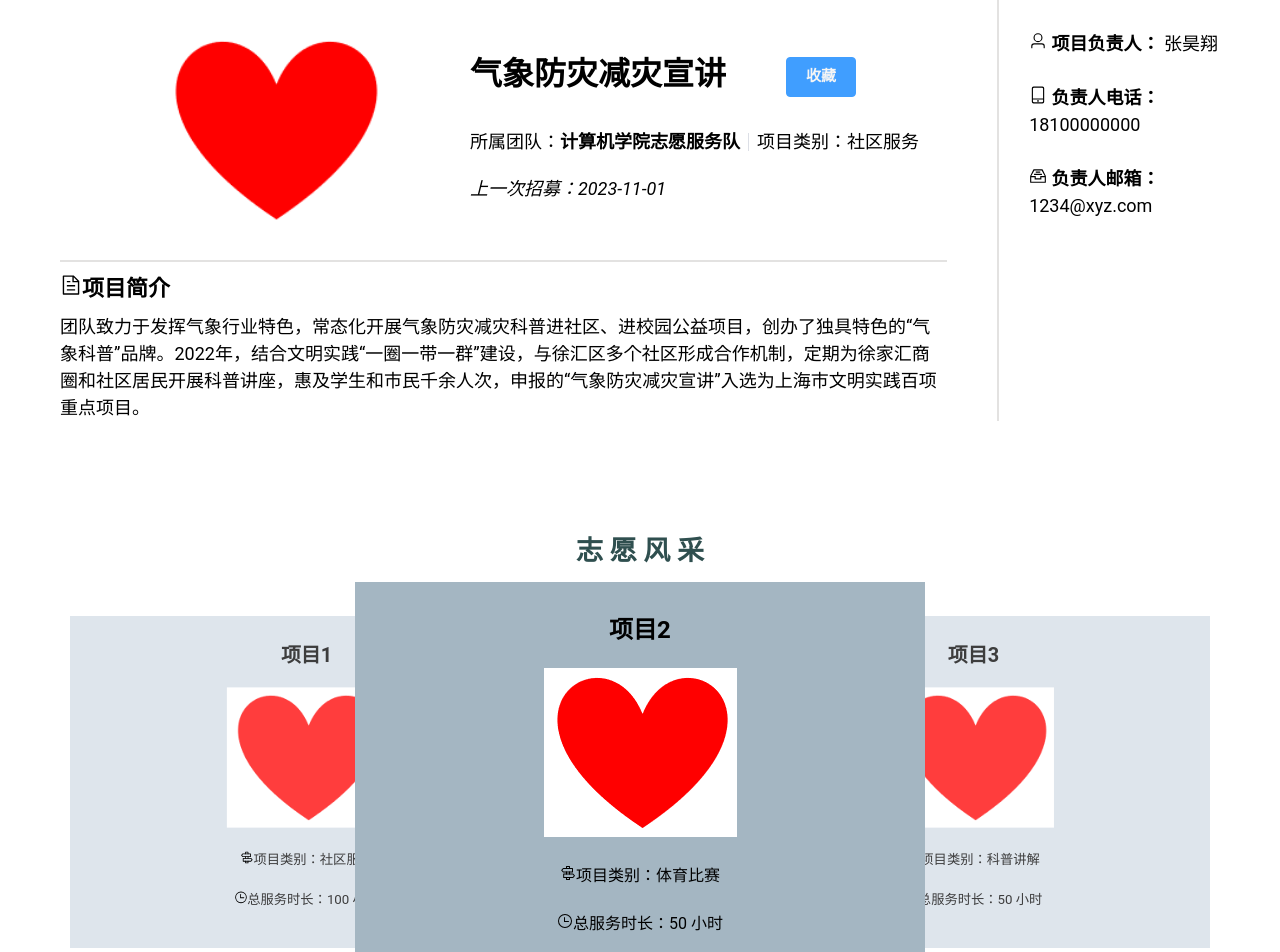
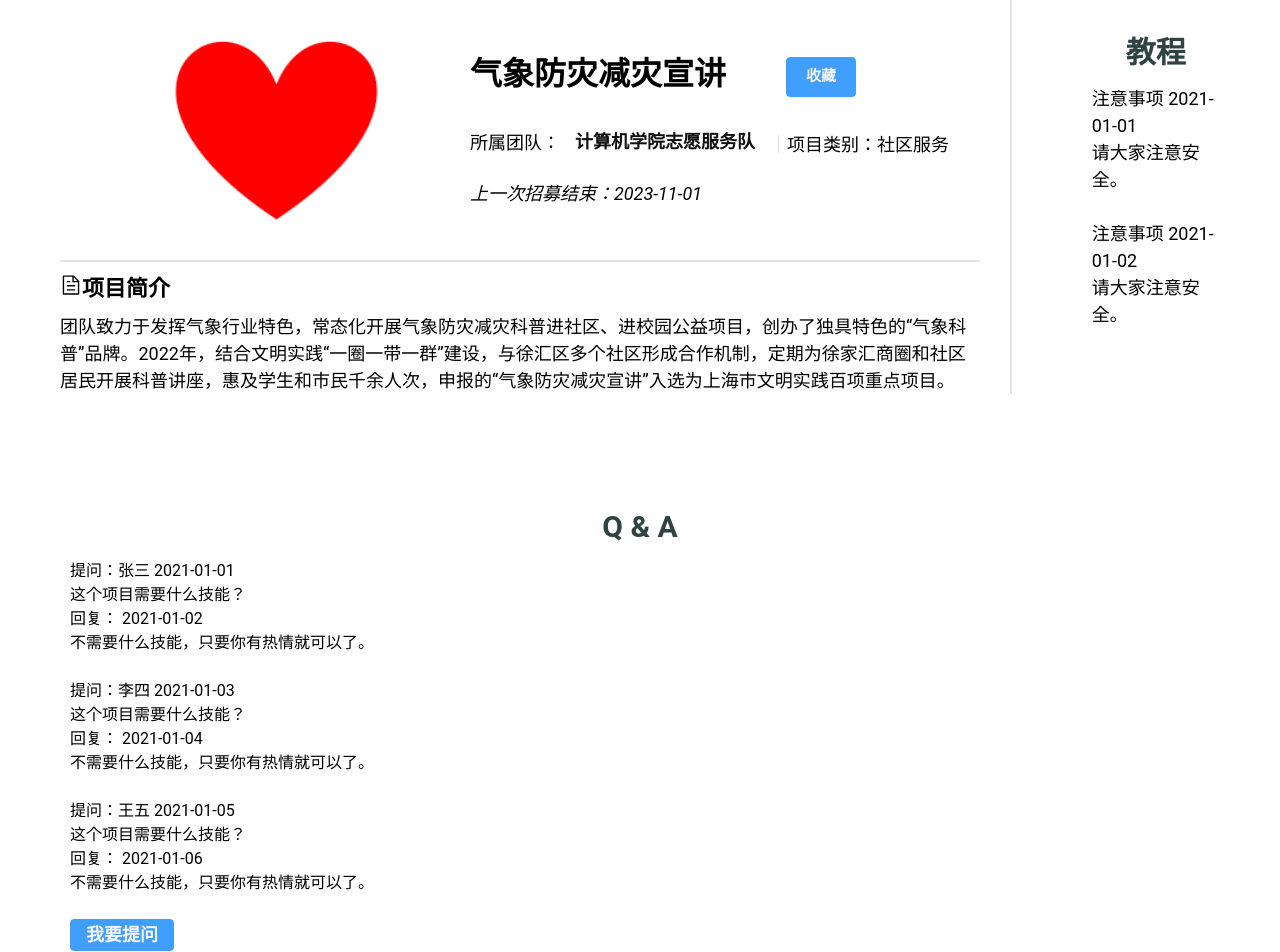
Before and after one commit to Hao7un/DataBase-BUAA-2023, a Vue app in the folder frontend/: page /project/info/1 in a window 1280 px wide. Shown: the part 80-1032 px from the top of the page. Built offline with nearby package versions, Linux system fonts and the light colour scheme.

Commit message:
init ProjectInfoPage

```diff
--- a/frontend/src/views/JoinTeamPage.vue
+++ b/frontend/src/views/JoinTeamPage.vue
@@ -27,7 +27,6 @@
                     &nbsp; &nbsp; &nbsp;
                     <el-input v-model="keyword" placeholder="输入团队名称" clearable size="large" style="width: 200px"></el-input>
                 </div>
-                <!-- <el-button size="large" type="primary" @click="searchSubmit"><span style="font-weight: bold; font-size: 15px; color:whitesmoke">搜 索</span></el-button> -->
             </div>
             <div class="teams-container">
                 <div class="info-container">
--- a/frontend/src/views/ProjectInfoPage.vue
+++ b/frontend/src/views/ProjectInfoPage.vue
@@ -11,19 +11,22 @@
                             <h1 style="margin-right: 20px;">{{ projectName }}</h1>
 
                             <el-button size="large" type="primary" style="margin-top: 5px; margin-left: 40px;"
-                                :disabled="isTeamMember" @click="collectProject">
+                                @click="collectProject">
                                 <span v-if="isCollect"
-                                    style="font-weight: bold; font-size: 15px; color:whitesmoke">已收藏</span>
+                                    style="font-weight: bold; font-size: 15px; color:whitesmoke">取消收藏</span>
                                 <span v-else style="font-weight: bold; font-size: 15px; color:whitesmoke">收藏</span>
                             </el-button>
                             <br>
                         </div>
                         <div class="low-container">
-                            <p>所属团队：<strong @click="changeToTeamInfoPage(teamId)">{{ teamName }}</strong></p>
+                            <p>所属团队：<el-button color="" text><strong @click="changeToTeamInfoPage(teamId)"
+                                        style="color: #110f0f; font-size: 18px;padding-bottom: 4px">
+                                        {{ teamName }}</strong>
+                                </el-button></p>
                             <el-divider border-style="solid" direction="vertical" />
                             <p>项目类别：{{ projectType }}</p>
                         </div>
-                        <p style="font-size: 18px; font-style: italic;">上一次招募：{{ latestTime }}</p>
+                        <p style="font-size: 18px; font-style: italic;">上一次招募结束：{{ latestTime }}</p>
                     </div>
                 </div>
                 <div class="intro-container">
@@ -33,43 +36,34 @@
                     <p>{{ projectIntro }}</p>
                 </div>
             </div>
-            <div class="leader-container">
-                <p><el-icon>
-                        <User />
-                    </el-icon><strong> 项目负责人：</strong> {{ projectLeader }}</p>
-                <br>
-                <p><el-icon>
-                        <Iphone />
-                    </el-icon><strong> 负责人电话：</strong> {{ telephone }}</p>
-                <br>
-                <p><el-icon>
-                        <MessageBox />
-                    </el-icon><strong> 负责人邮箱：</strong> {{ email }}</p>
+            <div class="tutorial-container">
+                <div class="title-container">
+                    <h2>教程</h2>
+                </div>
+                <div v-for="(item, index) in tutorialList" :key="index">
+                    <p>{{ item.title }} {{ item.time }}</p>
+                    <p>{{ item.content }}</p>
+                    <br>
+                </div>
             </div>
         </div>
-        <div class="project-container">
+        <div class="discussion-container">
             <div class="title-container">
-                <h2>志 愿 风 采</h2>
-            </div>
-            <div class="text-center">
-                <el-carousel height="400px" :interval="5000" type="card">
-                    <el-carousel-item v-for="project in projectList" :key="project.id"
-                        @click="changeToProjectInfoPage(project.id)">
-                        <h2 style="margin-top: 30px;">{{ project.name }}</h2>
-                        <div style="margin-top: 20px; margin-bottom: 20px;">
-                            <img src="../assets/images/project.png">
-                        </div>
-                        <p><el-icon>
-                                <Guide />
-                            </el-icon>项目类别：{{ project.type }}</p>
-                        <br>
-                        <p><el-icon>
-                                <Clock />
-                            </el-icon>总服务时长：{{ project.hours }} 小时</p>
-                    </el-carousel-item>
-                </el-carousel>
+                <h2>Q & A</h2>
             </div>
 
+            <div v-for="(item, index) in discussionList" :key="index">
+                <p>提问：{{ item.questionPoster }} {{ item.questionTime }} <br> {{ item.question }}</p>
+
+                <p>回复：{{ projectLeader }} {{ item.replyTime }} <br> {{ item.reply }}</p>
+                <br>
+            </div>
+            <el-button v-if="!questionInput" type="primary" @click="showQuestionInput"
+                style="font-weight: bold; font-size: 18px; color:whitesmoke">我要提问</el-button>
+            <el-input v-if="questionInput" v-model="newQuestion" type="textarea" placeholder="输入你的问题"></el-input>
+            <br>
+            <el-button v-if="questionInput" type="primary" @click="askQuestion"
+                style="font-weight: bold; font-size: 18px; color:whitesmoke">完成</el-button>
         </div>
     </div>
 </template>
@@ -94,32 +88,31 @@ export default {
                     this.latestTime = res.data.latestTime;
                     this.teamId = res.data.teamId;
                     this.teamName = res.data.teamName;
-                    this.projectLeader = res.data.projectLeader;
-                    this.telephone = res.data.telephone;
-                    this.email = res.data.email;
+                    this.discussionList = res.data.discussionList;
+                    this.tutorialList = res.data.tutorialList;
                 }
             });
     },
     data() {
         return {
             isCollect: false,
-            projectId: '123',
             projectName: '气象防灾减灾宣讲',
             projectType: '社区服务',
             projectIntro: '团队致力于发挥气象行业特色，常态化开展气象防灾减灾科普进社区、进校园公益项目，创办了独具特色的“气象科普”品牌。2022年，结合文明实践“一圈一带一群”建设，与徐汇区多个社区形成合作机制，定期为徐家汇商圈和社区居民开展科普讲座，惠及学生和市民千余人次，申报的“气象防灾减灾宣讲”入选为上海市文明实践百项重点项目。',
             latestTime: '2023-11-01',
             teamId: '1',
             teamName: '计算机学院志愿服务队',
-            projectLeader: '张昊翔',
-            telephone: '18100000000',
-            email: '1234@xyz.com',
-
-            projectList: [
-                { id: 1, name: '项目1', type: '社区服务', hours: 100 },
-                { id: 2, name: '项目2', type: '体育比赛', hours: 50 },
-                { id: 3, name: '项目3', type: '科普讲解', hours: 50 },
-                { id: 4, name: '项目4', type: '支教助学', hours: 2000 },
+            discussionList: [
+                { questionPoster: '张三', questionTime: '2021-01-01', question: '这个项目需要什么技能？', replyTime: '2021-01-02', reply: '不需要什么技能，只要你有热情就可以了。' },
+                { questionPoster: '李四', questionTime: '2021-01-03', question: '这个项目需要什么技能？', replyTime: '2021-01-04', reply: '不需要什么技能，只要你有热情就可以了。' },
+                { questionPoster: '王五', questionTime: '2021-01-05', question: '这个项目需要什么技能？', replyTime: '2021-01-06', reply: '不需要什么技能，只要你有热情就可以了。' },
             ],
+            tutorialList: [
+                { time: '2021-01-01', title: '注意事项', content: '请大家注意安全。' },
+                { time: '2021-01-02', title: '注意事项', content: '请大家注意安全。' },
+            ],
+            newQuestion: '',
+            questionInput: false,
         }
     },
     methods: {
@@ -134,11 +127,36 @@ export default {
             this.axios.post('http://localhost:8000/', {
                 userId: this.userId,
                 projectId: this.projectId,
+                type: this.isCollect
             })
                 .then(res => {
                     console.log(res);
                     if (res.data.code === 0) {
-                        ElMessage.success('收藏成功');
+                        this.isCollect = !this.isCollect;
+                        if (this.isCollect) ElMessage.success('已收藏');
+                        else ElMessage.success('已取消收藏');
+                    }
+                });
+        },
+        showQuestionInput() {
+            this.questionInput = true;
+        },
+        askQuestion() {
+            if (this.newQuestion === '') {
+                ElMessage.error('问题不能为空');
+                return;
+            }
+            this.axios.post('http://localhost:8000/', {
+                userId: this.userId,
+                projectId: this.projectId,
+                question: this.newQuestion
+            })
+                .then(res => {
+                    console.log(res);
+                    if (res.data.code === 0) {
+                        ElMessage.success('提问成功，请等待负责人回复');
+                        this.newQuestion = '';
+                        this.showQuestionInput = false;
                     }
                 });
         }
@@ -214,17 +232,17 @@ export default {
     border-top: 2px solid rgb(114, 110, 104, 0.2);
 }
 
-.leader-container {
+.tutorial-container {
     display: flex;
     flex-direction: column;
-    margin-left: 50px;
-    padding-left: 30px;
+    margin-left: 30px;
     padding-top: 50px;
+    padding-left: 80px;
     font-size: 18px;
     border-left: 2px solid rgb(114, 110, 104, 0.2);
 }
 
-.project-container {
+.discussion-container {
     margin-top: 30px;
     margin-bottom: 100px;
     margin-left: 10px;
@@ -235,21 +253,8 @@ export default {
 
 .title-container {
     text-align: center;
-    color: darkslategrey;
-    font-size: 18px;
+    color: rgb(47, 67, 67);
+    font-size: 20px;
     margin-bottom: 10px;
 }
-
-
-.demonstration {
-    color: var(--el-text-color-secondary);
-}
-
-.el-carousel__item:nth-child(2n) {
-    background-color: #a4b6c2;
-}
-
-.el-carousel__item:nth-child(2n + 1) {
-    background-color: #d3dce6;
-}
 </style>
--- a/frontend/src/views/TeamInfoPage.vue
+++ b/frontend/src/views/TeamInfoPage.vue
@@ -21,7 +21,7 @@
                         <div class="low-container">
                             <p>成立日期：{{ foundationDate }}</p>
                             <el-divider border-style="solid" direction="vertical" />
-                            <p>团队人数：{{ number }}</p>
+                            <p>团队人数：{{ teamNumber }}</p>
                         </div>
                     </div>
                 </div>
@@ -101,11 +101,10 @@ export default {
     data() {
         return {
             isTeamMember: false,
-            teamId: '123',
             teamName: '计算机学院志愿服务队',
+            teamNumber: '10',
             teamIntro: '团队致力于发挥气象行业特色，常态化开展气象防灾减灾科普进社区、进校园公益项目，创办了独具特色的“气象科普”品牌。2022年，结合文明实践“一圈一带一群”建设，与徐汇区多个社区形成合作机制，定期为徐家汇商圈和社区居民开展科普讲座，惠及学生和市民千余人次，申报的“气象防灾减灾宣讲”入选为上海市文明实践百项重点项目。',
             foundationDate: '2020-01-01',
-            number: '10',
             teamLeader: '张昊翔',
             telephone: '18100000000',
             email: '1234@xyz.com',
@@ -230,7 +229,7 @@ export default {
 
 .title-container {
     text-align: center;
-    color: darkslategrey;
+    color: rgb(47, 67, 67);
     font-size: 18px;
     margin-bottom: 10px;
 }
```
Also changed, not shown: 1 other file (tests, documents, lock files or other folders).
